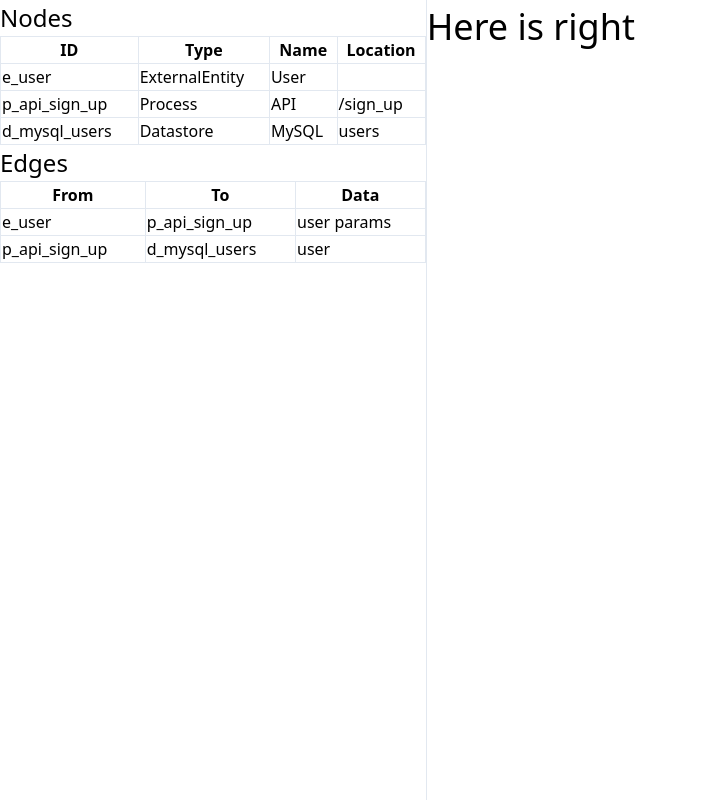
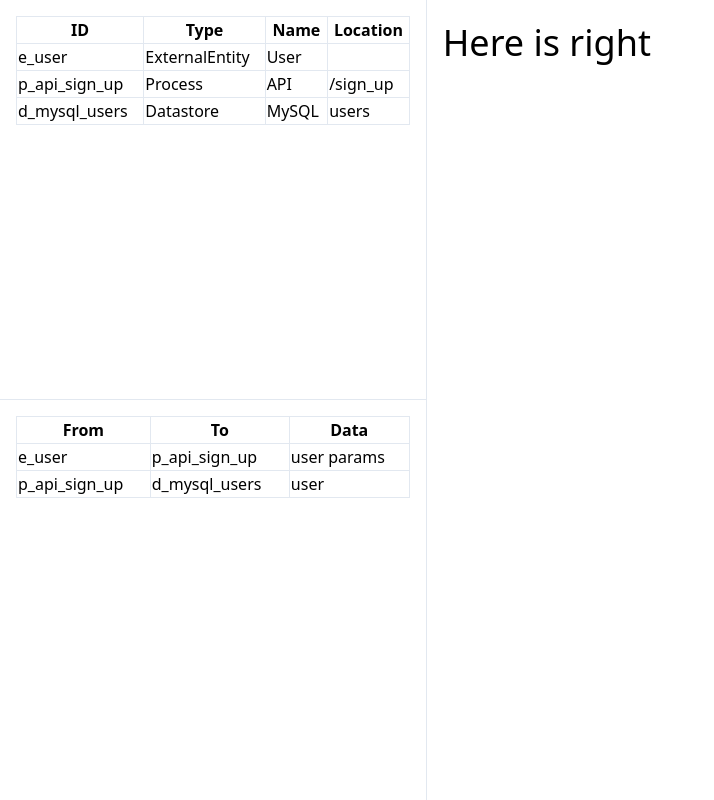
Before and after one commit to naoty/dfd-editor, a Next.js app: page / in a window 1280 px wide. Shown: the whole page, without its empty margins (0-714 px from the left). Built offline with nearby package versions, Linux system fonts and the light colour scheme.

Commit message:
Split two tables horizontally

```diff
--- a/pages/index.tsx
+++ b/pages/index.tsx
@@ -47,9 +47,8 @@ const Index: React.FC = () => {
   ]);
 
   return (
-    <main className="grid grid-cols-3">
-      <div className="col-span-1 h-screen border-r">
-        <h1 className="text-2xl">Nodes</h1>
+    <main className="grid grid-cols-3 grid-rows-2">
+      <div className="col-span-1 row-span-1 p-4 border-r border-b">
         <table className="table-auto w-full">
           <thead>
             <tr>
@@ -70,8 +69,9 @@ const Index: React.FC = () => {
             ))}
           </tbody>
         </table>
+      </div>
 
-        <h1 className="text-2xl">Edges</h1>
+      <div className="col-span-1 row-span-1 row-start-2 p-4 border-r">
         <table className="table-auto w-full">
           <thead>
             <tr>
@@ -92,7 +92,7 @@ const Index: React.FC = () => {
         </table>
       </div>
 
-      <div className="col-span-2 h-screen">
+      <div className="col-span-2 row-span-2 p-4 h-screen">
         <h1 className="text-4xl">Here is right</h1>
       </div>
     </main>
```
